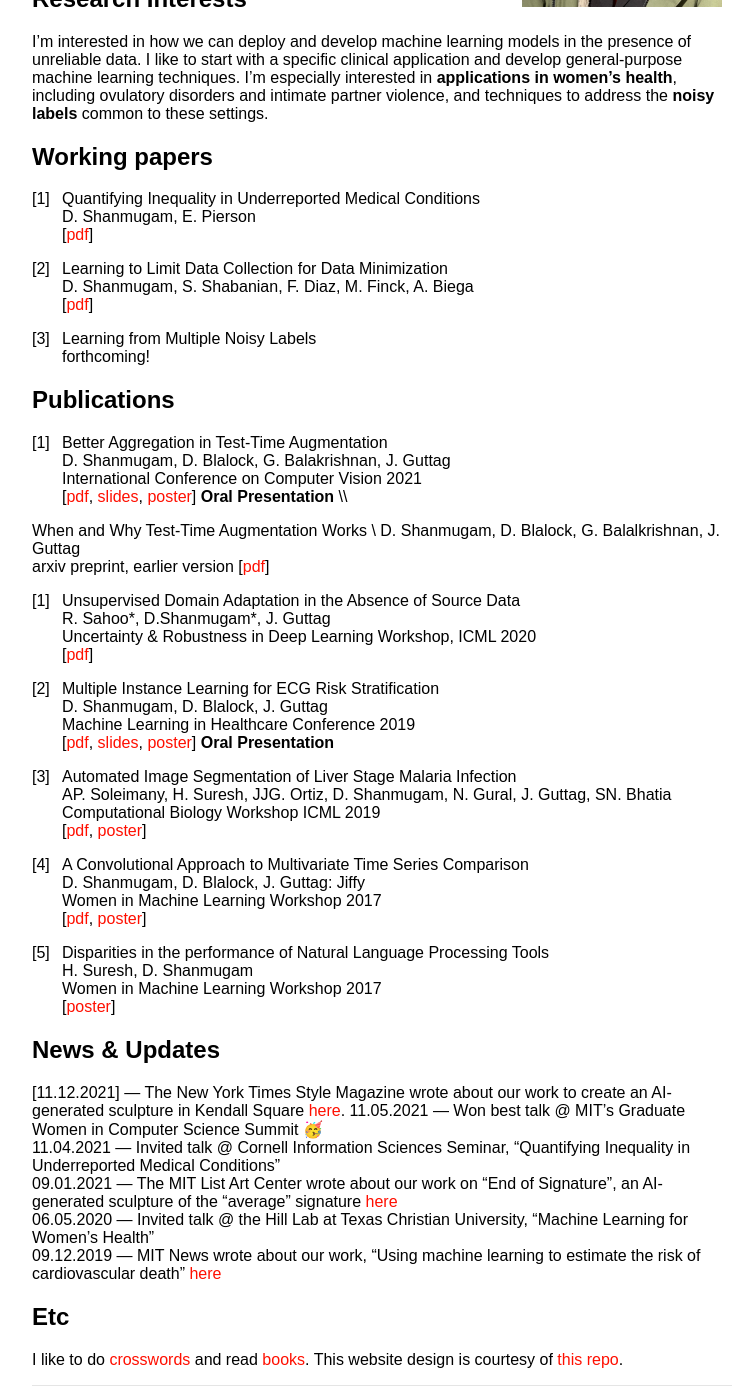
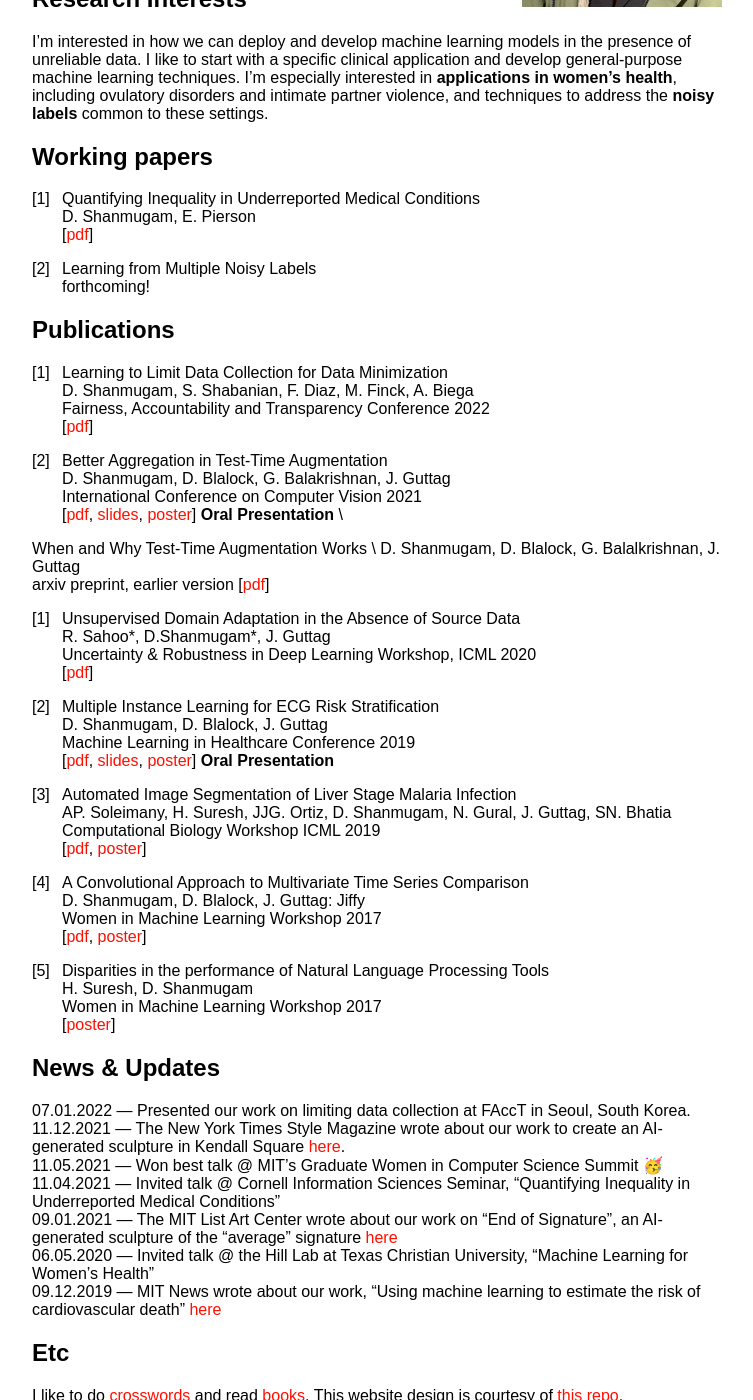
Before and after one commit to dmshanmugam/dmshanmugam.github.io, a Jekyll site: the page built from index.md, in a window 1280 px wide and 1400 px high, scrolled down 391 px. Shown: the whole window, without its empty margins (258-1011 px from the left). Built offline with Jekyll 4.4.1, drawn with Linux system fonts in a browser that asks for light colours; our own code applies the rules of GitHub Pages for plain Markdown files.

Commit message:
Fixing line breaks

```diff
--- a/index.md
+++ b/index.md
@@ -20,19 +20,22 @@ I'm interested in how we can deploy and develop machine learning models in the p
 D. Shanmugam, E. Pierson \\
 [[pdf](pdfs/rp_ml4h_2021.pdf)]
 
-2. Learning to Limit Data Collection for Data Minimization \\
-D. Shanmugam, S. Shabanian, F. Diaz, M. Finck, A. Biega \\
-[[pdf](pdfs/llddm_aaai_2020.pdf)]
 
 3. Learning from Multiple Noisy Labels \\
 forthcoming!
 
 ## Publications
 
-1. Better Aggregation in Test-Time Augmentation \\
+1. Learning to Limit Data Collection for Data Minimization \\
+D. Shanmugam, S. Shabanian, F. Diaz, M. Finck, A. Biega \\
+Fairness, Accountability and Transparency Conference 2022 \\
+[[pdf](pdfs/llddm_aaai_2020.pdf)]
+
+
+2. Better Aggregation in Test-Time Augmentation \\
 D. Shanmugam, D. Blalock, G. Balakrishnan, J. Guttag \\
 International Conference on Computer Vision 2021 \\
-[[pdf](pdfs/tta_iccv_2021.pdf), [slides](pdfs/tta_iccv_slides.pdf), [poster](pdfs/tta_iccv_poster.pdf)] **Oral Presentation** \\\\
+[[pdf](pdfs/tta_iccv_2021.pdf), [slides](pdfs/tta_iccv_slides.pdf), [poster](pdfs/tta_iccv_poster.pdf)] **Oral Presentation** \\
 
 When and  Why Test-Time Augmentation Works \\
 D.  Shanmugam, D. Blalock, G. Balalkrishnan, J. Guttag \\
@@ -86,7 +89,8 @@ J. Sahota, D. Shanmugam, J. Ramanan, S. Eghbali, M. Brubaker \\
 
 ## News & Updates
 
-[11.12.2021] --- The New York Times Style Magazine wrote about our work to create an AI-generated sculpture in Kendall Square [here](https://www.nytimes.com/2021/11/12/t-magazine/agnieszka-kurant-art.html).
+07.01.2022 --- Presented our work on limiting data collection at FAccT in Seoul, South Korea.
+11.12.2021 --- The New York Times Style Magazine wrote about our work to create an AI-generated sculpture in Kendall Square [here](https://www.nytimes.com/2021/11/12/t-magazine/agnieszka-kurant-art.html). \\
 11.05.2021 --- Won best talk @ MIT's Graduate Women in Computer Science Summit 🥳 \\
 11.04.2021 --- Invited talk @ Cornell Information Sciences Seminar, "Quantifying Inequality in Underreported Medical Conditions"\\
 09.01.2021 --- The MIT List Art Center wrote about our work on "End of Signature", an AI-generated sculpture of the "average" signature [here](https://listart.mit.edu/agnieszka-kurant-end-signature-2020-21)\\
```
